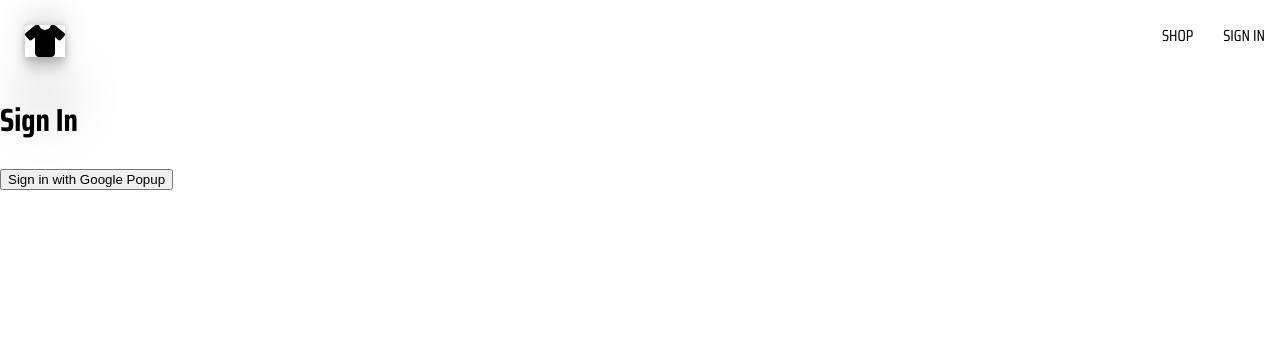
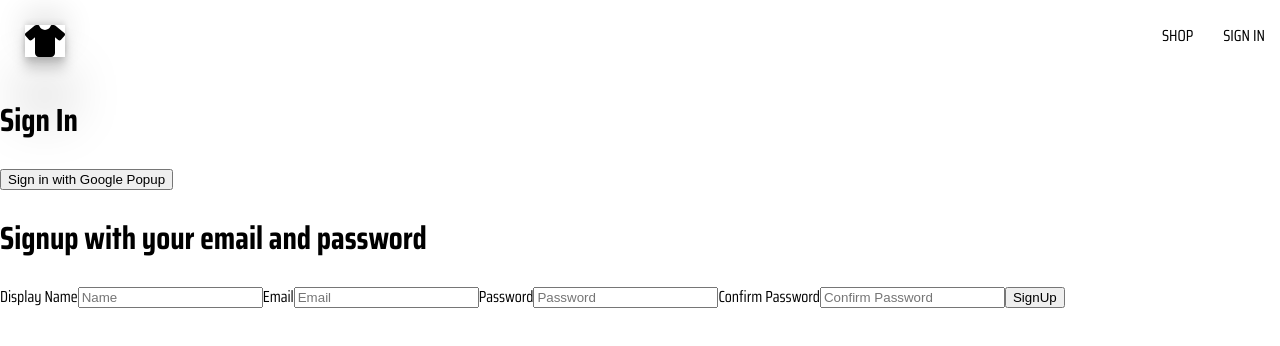
Before and after one commit to naimulabeer/craft-clothing, a React (Create React App) app: page /signin in a window 1280 px wide. Shown: the top 346 px of the page. Built offline with nearby package versions, Linux system fonts and the light colour scheme.

Commit message:
signup with email and password

```diff
--- a/src/components/SignUp/SignupForm.jsx
+++ b/src/components/SignUp/SignupForm.jsx
@@ -0,0 +1,101 @@
+import { useState } from "react";
+
+import {
+  createAuthUser,
+  createUserDocumentFromAuth,
+} from "../../utils/firebase/firebase.utils";
+
+const defaultFormFields = {
+  displayName: "",
+  email: "",
+  password: "",
+  confirmPassword: "",
+};
+
+function SignupForm() {
+  const [formFields, setFormFields] = useState(defaultFormFields);
+
+  const { displayName, email, password, confirmPassword } = formFields;
+
+  //console.log(formFields);
+
+  const resetFormFields = () => {
+    setFormFields(defaultFormFields);
+  };
+
+  const handleSubmit = async function (event) {
+    event.preventDefault();
+
+    if (password !== confirmPassword) {
+      alert("Password do not match!");
+      return;
+    }
+
+    try {
+      const { user } = await createAuthUser(email, password);
+
+      await createUserDocumentFromAuth(user, { displayName });
+      resetFormFields();
+    } catch (err) {
+      if (err.code === "auth/email-already-in-use") {
+        alert("Cannot create user, email already in use!");
+      } else {
+        console.log("Error creating user", err);
+      }
+    }
+  };
+
+  const handleChange = (event) => {
+    const { name, value } = event.target;
+
+    setFormFields({ ...formFields, [name]: value });
+  };
+
+  return (
+    <div>
+      <h1>Signup with your email and password</h1>
+      <form onSubmit={handleSubmit}>
+        <label>Display Name</label>
+        <input
+          name="displayName"
+          type="text"
+          placeholder="Name"
+          required
+          onChange={handleChange}
+          value={displayName}
+        />
+        <label>Email</label>
+        <input
+          name="email"
+          type="email"
+          placeholder="Email"
+          required
+          onChange={handleChange}
+          value={email}
+        />
+        <label>Password</label>
+        <input
+          name="password"
+          type="password"
+          placeholder="Password"
+          required
+          onChange={handleChange}
+          value={password}
+        />
+        <label>Confirm Password</label>
+        <input
+          name="confirmPassword"
+          type="password"
+          placeholder="Confirm Password"
+          required
+          onChange={handleChange}
+          value={confirmPassword}
+        />
+
+        <button type="submit">SignUp</button>
+      </form>
+    </div>
+  );
+}
+
+export default SignupForm;
--- a/src/routes/Signin/Signin.jsx
+++ b/src/routes/Signin/Signin.jsx
@@ -2,6 +2,8 @@ import {
   signInWithGooglePopUp,
   createUserDocumentFromAuth,
 } from "../../utils/firebase/firebase.utils";
+
+import SignupForm from "../../components/SignUp/SignupForm";
 
 function Signin() {
   const logGoogleUser = async function () {
@@ -13,6 +15,7 @@ function Signin() {
     <div>
       <h1>Sign In</h1>
       <button onClick={logGoogleUser}>Sign in with Google Popup</button>
+      <SignupForm />
     </div>
   );
 }
--- a/src/utils/firebase/firebase.utils.js
+++ b/src/utils/firebase/firebase.utils.js
@@ -4,6 +4,7 @@ import {
   signInWithRedirect,
   signInWithPopup,
   GoogleAuthProvider,
+  createUserWithEmailAndPassword,
 } from "firebase/auth";
 
 import { getFirestore, doc, getDoc, setDoc } from "firebase/firestore";
@@ -36,7 +37,12 @@ export const signInWithGoogleRiderect = () =>
 
 export const db = getFirestore();
 
-export const createUserDocumentFromAuth = async function (userAuth) {
+export const createUserDocumentFromAuth = async function (
+  userAuth,
+  additionalInformation = {}
+) {
+  if (!userAuth) return;
+
   const userDocRef = doc(db, "users", userAuth.uid);
 
   const userSnapshot = await getDoc(userDocRef);
@@ -50,6 +56,7 @@ export const createUserDocumentFromAuth = async function (userAuth) {
         displayName,
         email,
         createdAt,
+        ...additionalInformation,
       });
     } catch (error) {
       console.log("Error creating the user", error.message);
@@ -58,3 +65,9 @@ export const createUserDocumentFromAuth = async function (userAuth) {
 
   return userDocRef;
 };
+
+export const createAuthUser = async function (email, password) {
+  if (!email || !password) return;
+
+  return await createUserWithEmailAndPassword(auth, email, password);
+};
```
